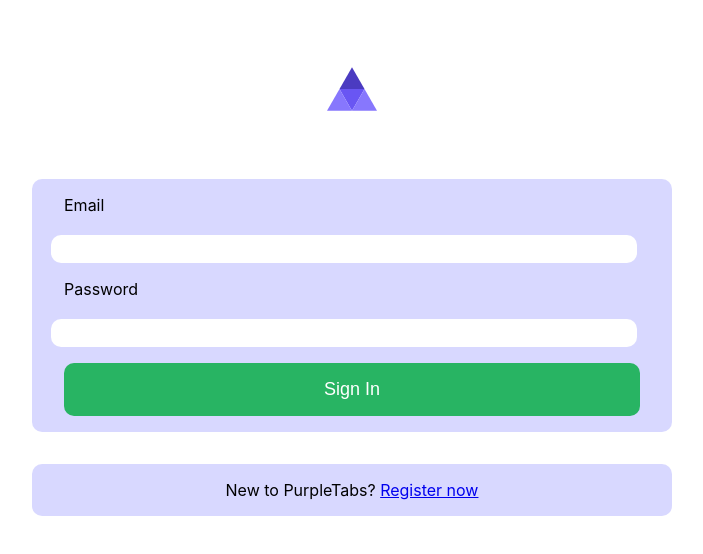
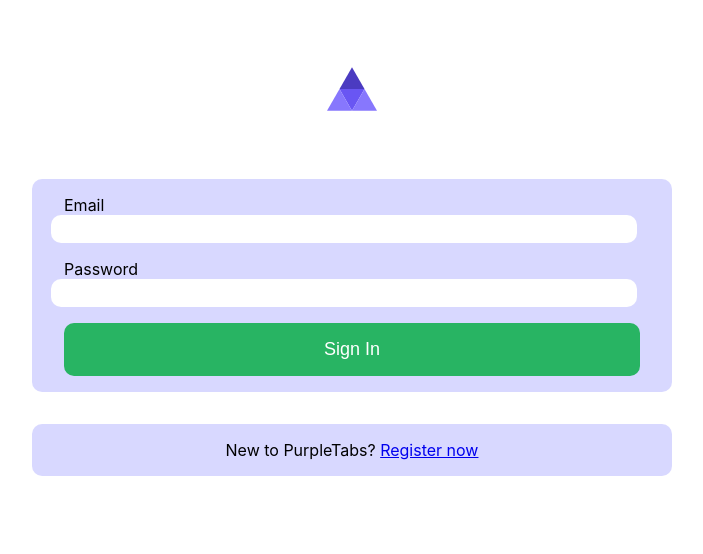
Before and after one commit to hectormelgoza/react-tracker, a React (Create React App) app in the folder tracker/: page /login in a window 1280 px wide. Shown: the top 554 px of the page, without its empty margins (288-991 px from the left). Built offline with nearby package versions, Linux system fonts and the light colour scheme.

Commit message:
login inputs centered

```diff
--- a/tracker/src/components/auth/Login.js
+++ b/tracker/src/components/auth/Login.js
@@ -21,7 +21,6 @@ class Login extends Component {
     if (this.props.auth.isAuthenticated) {
       this.props.history.push("/dashboard");
     }
-    console.log('fdsf');
   }
 
   componentWillReceiveProps(nextProps) {
@@ -47,7 +46,7 @@ class Login extends Component {
       email: this.state.email,
       password: this.state.password
     };
-
+    console.log('submitted');
     this.props.loginUser(userData);
   };
 
@@ -56,52 +55,44 @@ class Login extends Component {
 
     return (
       <div className="login-container">
-        <div>
-          <div className="">
-            <Link to="/" className="">
+        <Link to="/" className="sign-in-logo">
           <img src={Logo}/>
         </Link>
-            <div>
+
+        <div className="sign-in-msg">
           <h4>Sign in to PurpleTabs</h4>
         </div>
-            <form noValidate onSubmit={this.onSubmit} className="login-form form-group">
-              <div className="">
-              <label className="label" htmlFor="email">Email</label><br></br>
+
+        <form noValidate onSubmit={this.onSubmit} className="login-form">
+          <label className="label" htmlFor="email">Email</label>
           <input className="inputs"
             onChange={this.onChange}
             value={this.state.email}
             error={errors.email}
             id="email"
             type="email"
-                  /* className={classnames("", {
-                    invalid: errors.email || errors.emailnotfound
-                  })} */
           />
 
           <span className="red-text">
             {errors.email}
             {errors.emailnotfound}
           </span>
-              </div>
-              <div className="">
-              <label className="label" htmlFor="password">Password</label><br></br>
+
+          <label className="label" htmlFor="password">Password</label>
           <input className="inputs"
             onChange={this.onChange}
             value={this.state.password}
             error={errors.password}
             id="password"
             type="password"
-                  /* className={classnames("", {
-                    invalid: errors.password || errors.passwordincorrect
-                  })} */
           />
 
           <span className="red-text">
             {errors.password}
             {errors.passwordincorrect}
           </span>
-              </div>
-              <div className="" >
+
+          <div className="sign-in-btn-container" >
             <button className="sign-in-btn" type="submit">
               Sign In
             </button>
@@ -110,8 +101,6 @@ class Login extends Component {
 
         <div className="new-user">
           New to PurpleTabs? <Link to="/register">Register now</Link>
-            </div>
-          </div>
         </div>
       </div>
     );
```
Lines whose indentation alone changed are shown as unchanged.
